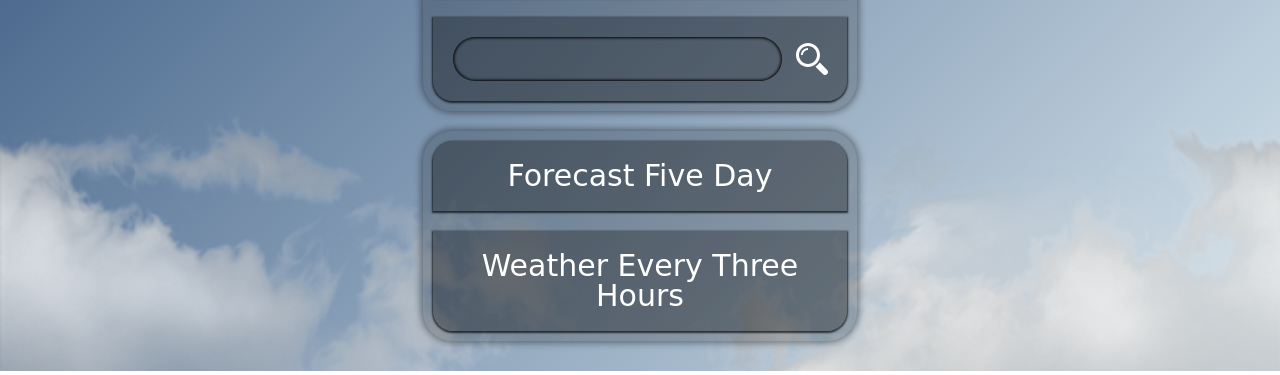
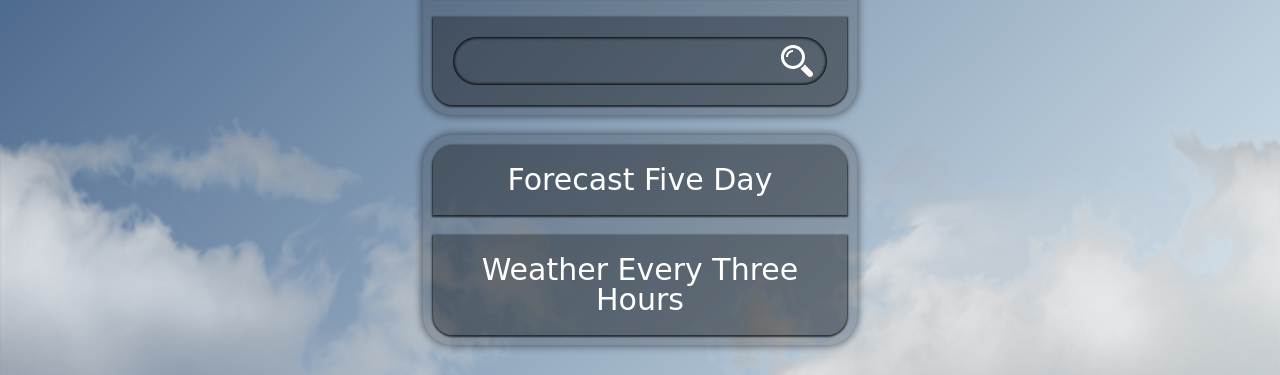
Before and after one commit to SerhiyAntipov/site_wearther, a plain HTML site: page index.html in a window 1280 px wide. Shown: the part 691-1066 px from the top of the page. Drawn offline with Linux system fonts and the light colour scheme; no server answers; a web font is replaced by a local one.

Commit message:
style 2.0

```diff
--- a/css/style.css
+++ b/css/style.css
@@ -189,22 +189,20 @@ body {
 
 .search {
     cursor: pointer;
-    padding: 20px 10px 20px 20px;
+    padding: 20px;
     border-bottom-right-radius: 20px;
     border-bottom-left-radius: 20px;
     background-color: #0000004d;
     box-shadow: 0px 1px 2px 1px #000000b3;
-    display: flex;
-    justify-content: space-between;
-    align-items: center;
+    position: relative;
 }
 
 .input-search-city {
     border: none;
     border-radius: 25px;
-    padding: 5px 20px;
+    padding: 7px 55px 7px 30px;
     box-sizing: border-box;
-    width: calc(100% - 55px);
+    width: 100%;
     outline: none;
     vertical-align: middle;
     font-size: 24px;
@@ -227,6 +225,9 @@ body {
     cursor: pointer;
     box-sizing: border-box;
     border-bottom-right-radius: 12px;
+    position: absolute;
+    top: 24px;
+    right: 25px;
 }
 
 .search-btn img:hover {
```
